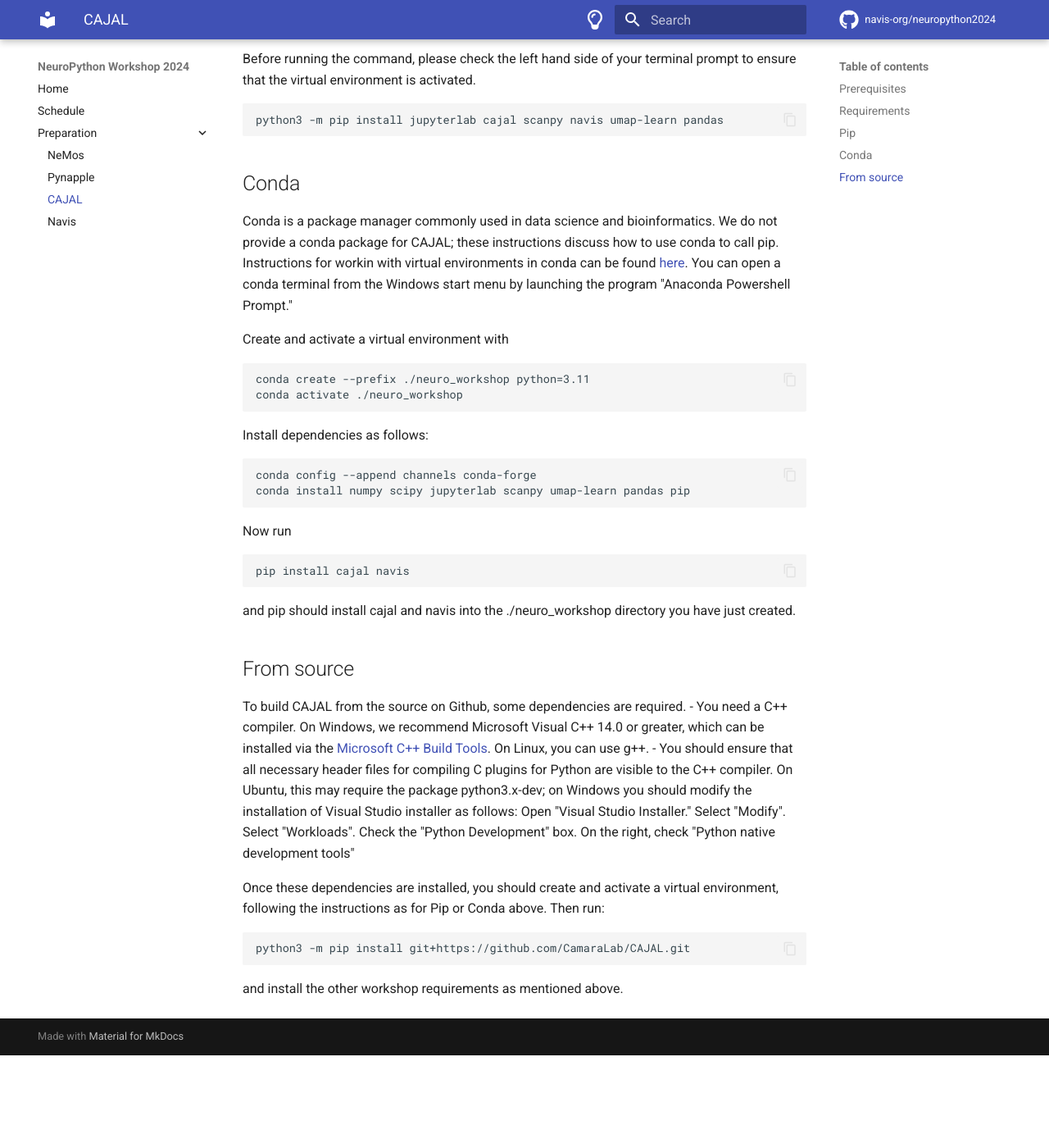
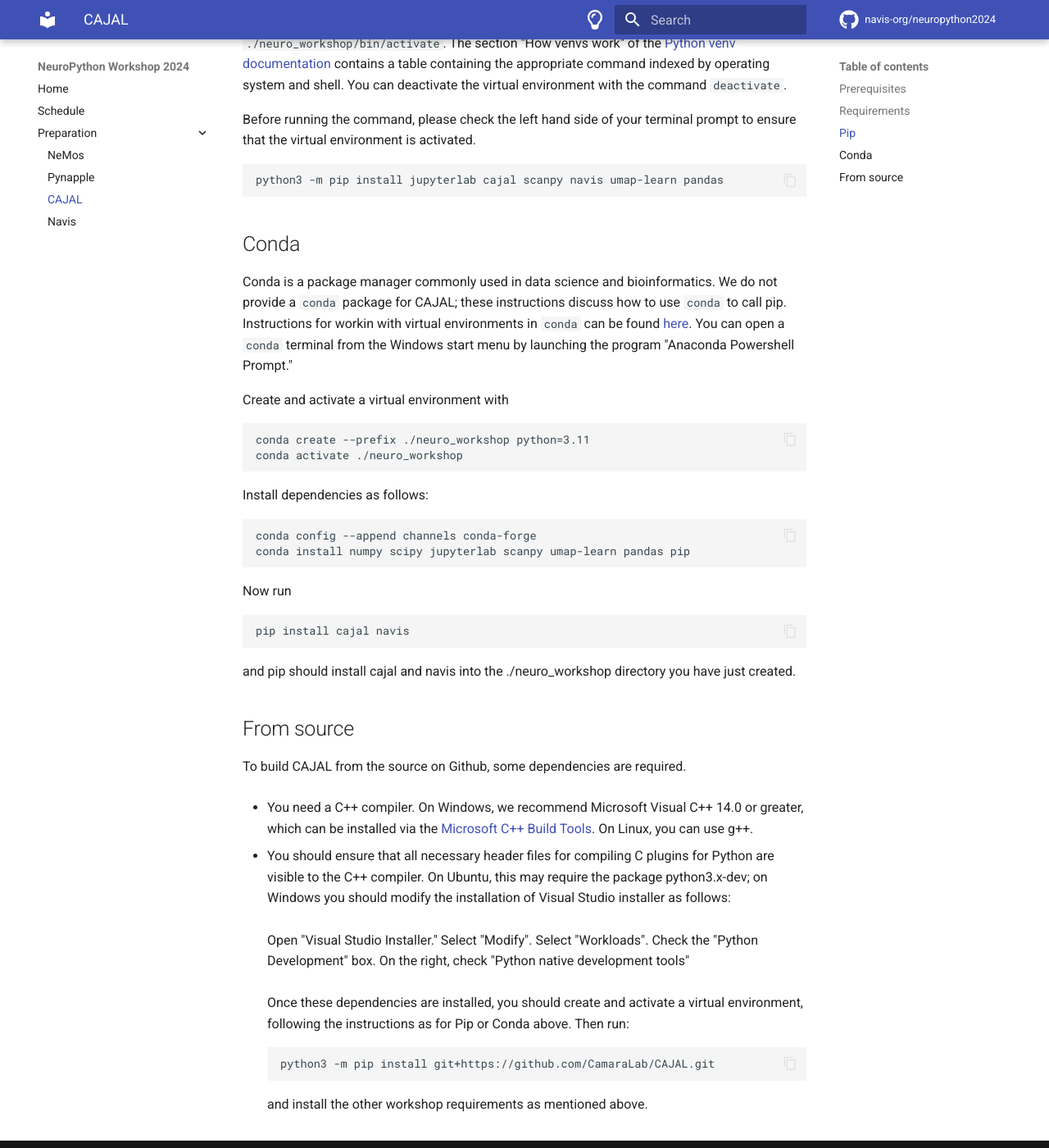
Before and after one commit to navis-org/neuropython2024, an MkDocs documentation site: the page built from docs/cajal/cajal_setup.md, in a window 1280 px wide and 1400 px high, scrolled down 1331 px. Shown: the whole window at 82% size. Built offline with MkDocs 1.6.1 and Material for MkDocs 9.7.7, drawn with Linux system fonts in a browser that asks for light colours; plug-ins that fetch from the network failed and are left out; comment, search, counter and statistics services are not loaded; before the commit the page ends 2618 px from its top, so only the background shows below that; some of the changed text lies outside the part shown.

````diff
--- a/docs/cajal/cajal_setup.md
+++ b/docs/cajal/cajal_setup.md
@@ -42,9 +43,9 @@ Before running the command, please check the left hand side of your terminal pro
 python3 -m pip install jupyterlab cajal scanpy navis umap-learn pandas
 ```
 ## Conda
-Conda is a package manager commonly used in data science and bioinformatics. We do not provide a conda package for CAJAL; these instructions discuss how to use conda to call pip.
-Instructions for workin with virtual environments in conda can be found [here](https://docs.conda.io/projects/conda/en/latest/user-guide/tasks/manage-environments.html).
-You can open a conda terminal from the Windows start menu by launching the program "Anaconda Powershell Prompt."
+Conda is a package manager commonly used in data science and bioinformatics. We do not provide a `conda` package for CAJAL; these instructions discuss how to use `conda` to call pip.
+Instructions for workin with virtual environments in `conda` can be found [here](https://docs.conda.io/projects/conda/en/latest/user-guide/tasks/manage-environments.html).
+You can open a `conda` terminal from the Windows start menu by launching the program "Anaconda Powershell Prompt."
 
 Create and activate a virtual environment with
 ```
@@ -66,12 +67,13 @@ and pip should install cajal and navis into the ./neuro_workshop directory you h
 
 ## From source
 To build CAJAL from the source on Github, some dependencies are required.
+
 - You need a C++ compiler. On Windows, we recommend Microsoft Visual C++ 14.0 or greater, which can be installed via the [Microsoft C++ Build Tools](https://visualstudio.microsoft.com/visual-cpp-build-tools/). On Linux, you can use g++.
-- You should ensure that all necessary header files for compiling C plugins for Python are visible to the C++ compiler. On Ubuntu, this may require the package python3.x-dev; on Windows you should modify the installation of Visual Studio installer as follows:
-  Open "Visual Studio Installer." Select "Modify". Select "Workloads". Check the "Python Development" box. On the right, check "Python native development tools"
 
-Once these dependencies are installed, you should create and activate a virtual environment, following the instructions as for Pip or Conda above. Then run:
-```
-python3 -m pip install git+https://github.com/CamaraLab/CAJAL.git
-```
-and install the other workshop requirements as mentioned above.
+- You should ensure that all necessary header files for compiling C plugins for Python are visible to the C++ compiler. On Ubuntu, this may require the package python3.x-dev; on Windows you should modify the installation of Visual Studio installer as follows: <br> <br>
+  Open "Visual Studio Installer." Select "Modify". Select "Workloads". Check the "Python Development" box. On the right, check "Python native development tools" <br><br>
+  Once these dependencies are installed, you should create and activate a virtual environment, following the instructions as for Pip or Conda above. Then run:
+  ```
+  python3 -m pip install git+https://github.com/CamaraLab/CAJAL.git
+  ```
+  and install the other workshop requirements as mentioned above.
````
Also changed, not shown: other parts of docs/cajal/cajal_setup.md (+11 -10 lines).
